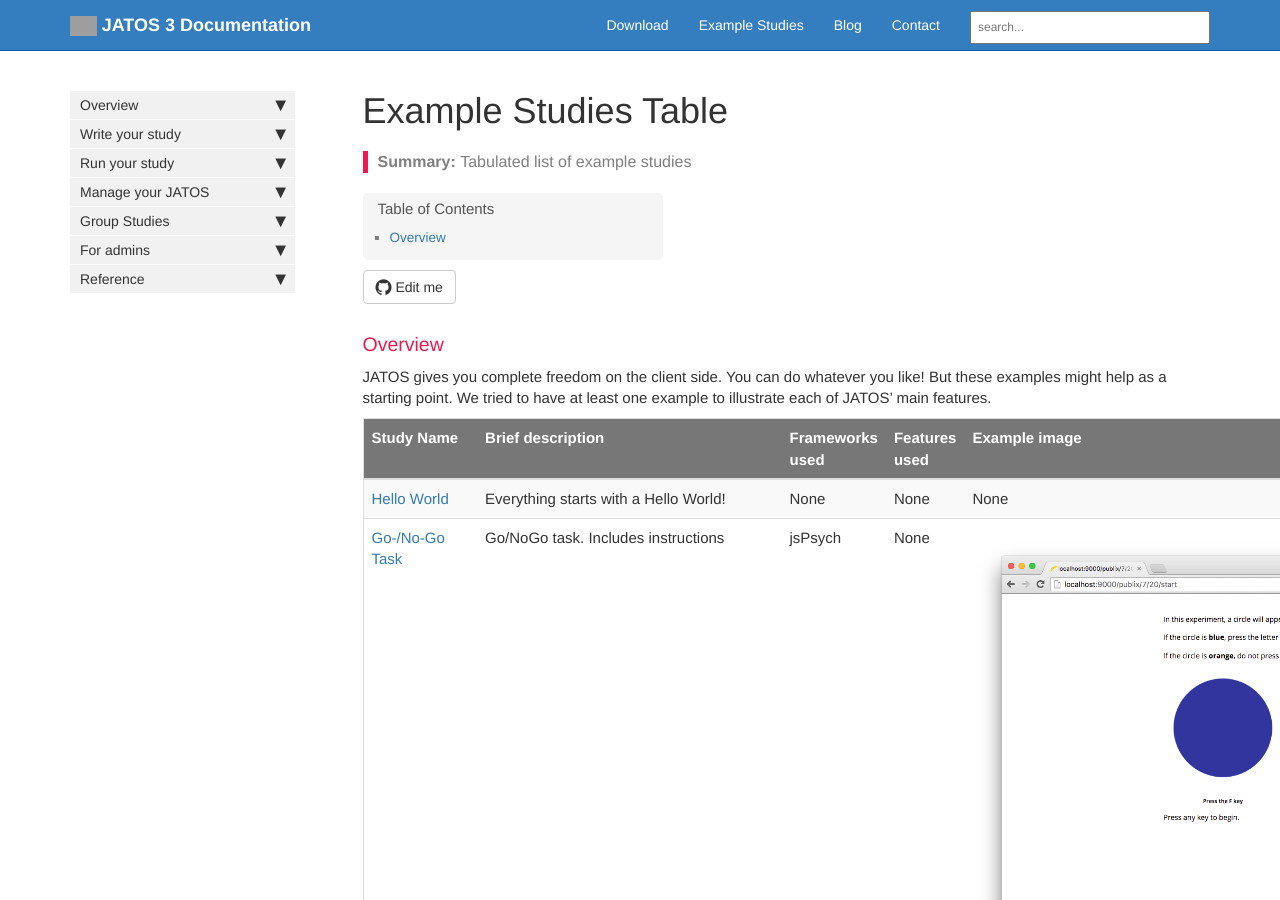
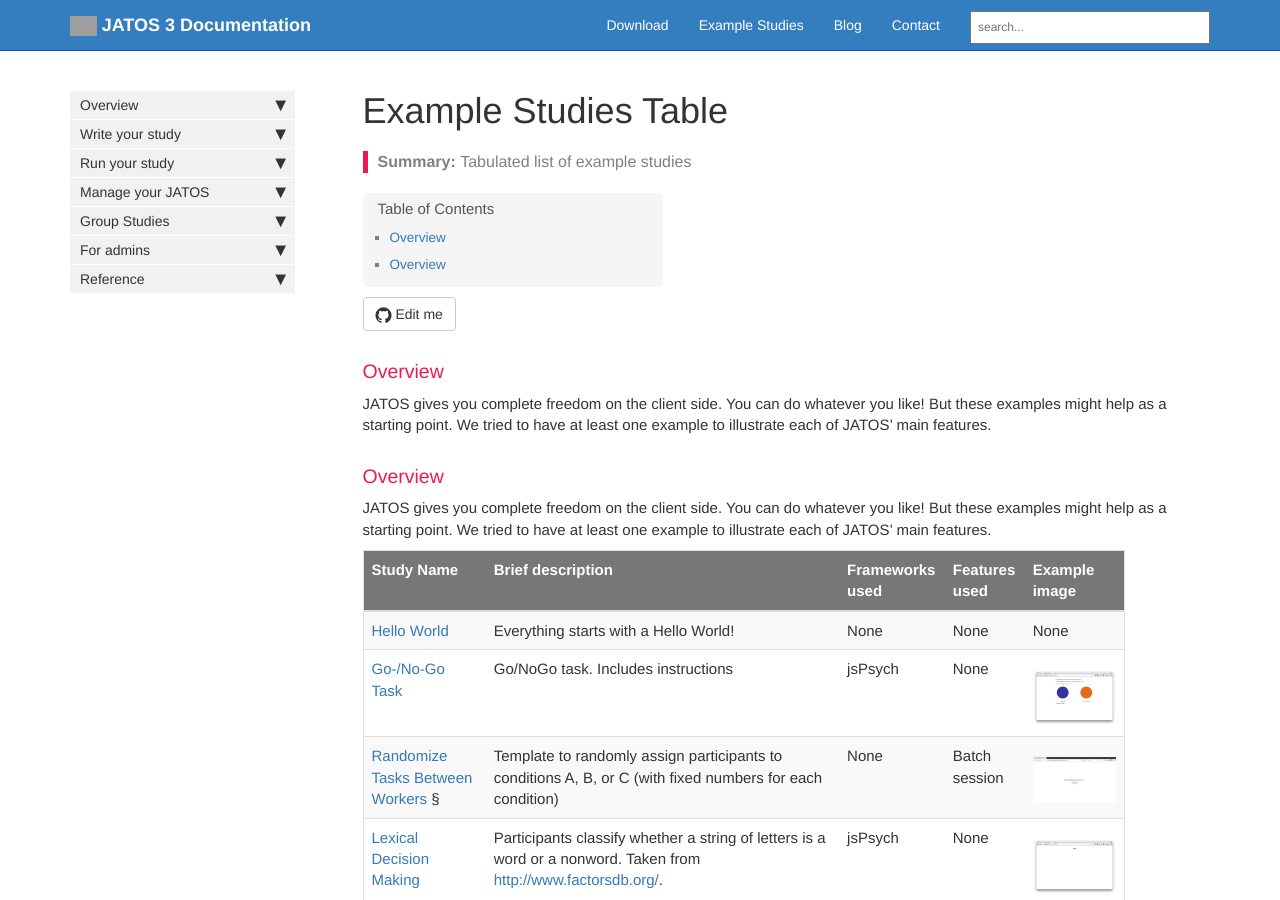
Before and after one commit to kristian-lange-tw/JATOS_docs_v3, a Jekyll site: the page built from pages/Example-Studies-Table.md, in a window 1280 px wide and 900 px high. Built offline with Jekyll 4.4.1, drawn with Linux system fonts in a browser that asks for light colours; nearby versions of some CDN libraries; comment, search, counter and statistics services are not loaded; grey boxes are pictures that could not be loaded.

Commit message:
Update Example-Studies-Table.md

```diff
--- a/pages/Example-Studies-Table.md
+++ b/pages/Example-Studies-Table.md
@@ -13,6 +13,9 @@
 ### Overview
 JATOS gives you complete freedom on the client side. You can do whatever you like! But these examples might help as a starting point. We tried to have at least one example to illustrate each of JATOS' main features.
 
+### Overview
+JATOS gives you complete freedom on the client side. You can do whatever you like! But these examples might help as a starting point. We tried to have at least one example to illustrate each of JATOS' main features.
+
 | Study Name             | Brief description   | Frameworks used | Features used   | Example image  |
 |-------------------|-------------------|-------------------|-------------------|-------------------|
 | [Hello World](https://github.com/JATOS/JATOS_examples/raw/master/examples/hello_world.zip) | Everything starts with a Hello World! | None | None | None  |
@@ -24,7 +27,7 @@
 | [Instruction with Google Slides](https://github.com/JATOS/JATOS_examples/raw/master/examples/intro_with_google_slides.zip) § | Use Google Slides to make an quick, easy and versatile instruction page. Might not be the prettiest, but it does the job| no frameowrk | no feature| <img src="images/example-studies/Screenshot_intro_slides.png" style="width:100%"/> |
 | [p5.js](https://github.com/JATOS/JATOS_examples/raw/master/examples/p5.js_examples.zip) § | [p5.js](https://p5js.org/) is a graphics library to easily create 2D and 3D graphics without deeper knowledge of how those graphics are rendered. Additionally one can add user interaction, video, sound, or capture from the webcam or the mic. Have a look at their [example section](https://p5js.org/examples/). | p5 | no feature| <img src="images/example-studies/p5-js-screenshot5.gif" style="width:100%"/>|
 | [Video Example](https://github.com/JATOS/JATOS_examples/raw/master/examples/video_example_study.zip) | Shows how to embed a video with HTML 5 by using the browsers video player, YouTube, or the [video.js](http://www.videojs.com/) JavaScript library | None | None |  <img src="images/example-studies/Screenshot_videoExample2.png" style="width:100%"/>|
-| [Results in CSV Format](https://github.com/JATOS/JATOS_examples/raw/master/examples/results_as_csv_example.zip) | Simple example of how to store results in CSV format | None | None |  <img src="images/example-studies/Screenshot_csv_example.png"/>|
+| [Results in CSV Format](https://github.com/JATOS/JATOS_examples/raw/master/examples/results_as_csv_example.zip) | Simple example of how to store results in CSV format | None | None |  <img src="images/example-studies/Screenshot_csv_example.png" style="width:100%"/>|
 | [Simple Consent Form](https://github.com/JATOS/JATOS_examples/raw/master/examples/consent_form.zip) | Simple example of a consent form with text and buttons ‘I agree’ and ‘Cancel’. | None | None |  <img src="images/example-studies/Screenshot_consent_form.png" style="width:100%"/>|
 | [Consent Form and Introduction with Preview Feature](https://github.com/JATOS/JATOS_examples/raw/master/examples/consent_form_and_introduction_with_preview_feature.zip) | This mobile-friendly example just has an introduction component that includes a consent text. | None | [Preview](http://www.jatos.org/Worker-Types.html#preview-links) |  <img src="images/example-studies/Screenshot_preview_showcase.png" style="width:100%"/>|
 
@@ -32,4 +35,5 @@
 
 
 
+
 § Requires JATOS version 3.1.1 or newer
```
